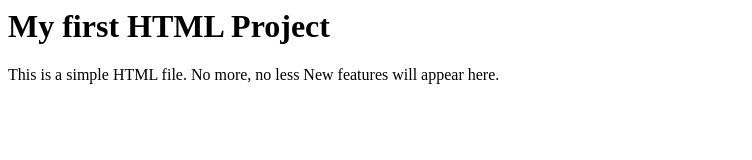
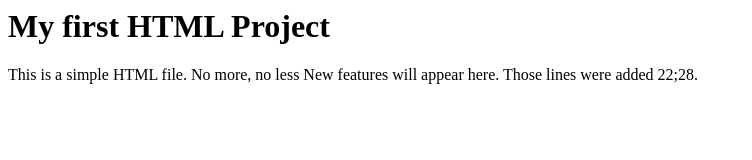
Before and after one commit to TomaszLaboj/my-first-html-project, a plain HTML site: page index.html in a window 1280 px wide. Shown: the whole page, without its empty margins (0-752 px from the left). Drawn offline with Linux system fonts and the light colour scheme.

Commit message:
Lines added 22:28

```diff
--- a/index.html
+++ b/index.html
@@ -1,4 +1,5 @@
 <h1>My first HTML Project</h1>
 <p>This is a simple HTML file. No more, no less
   New features will appear here.
+  Those lines were added 22;28.
 </p>
```
